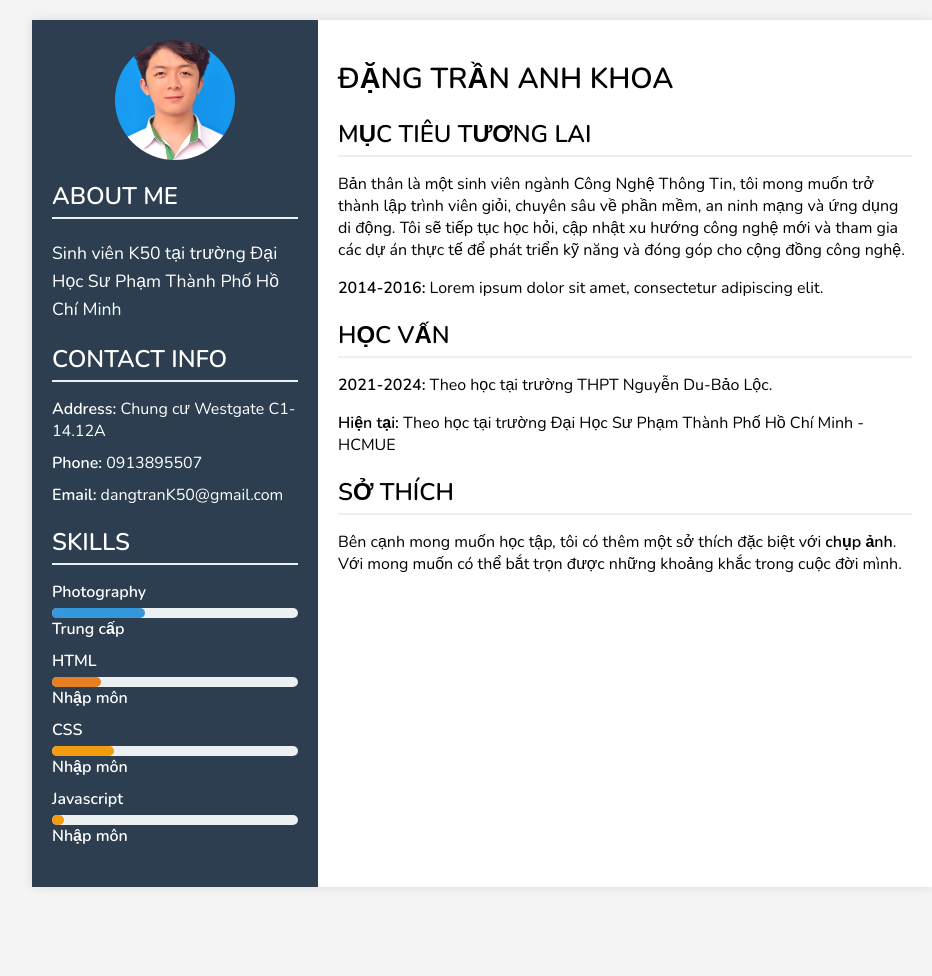
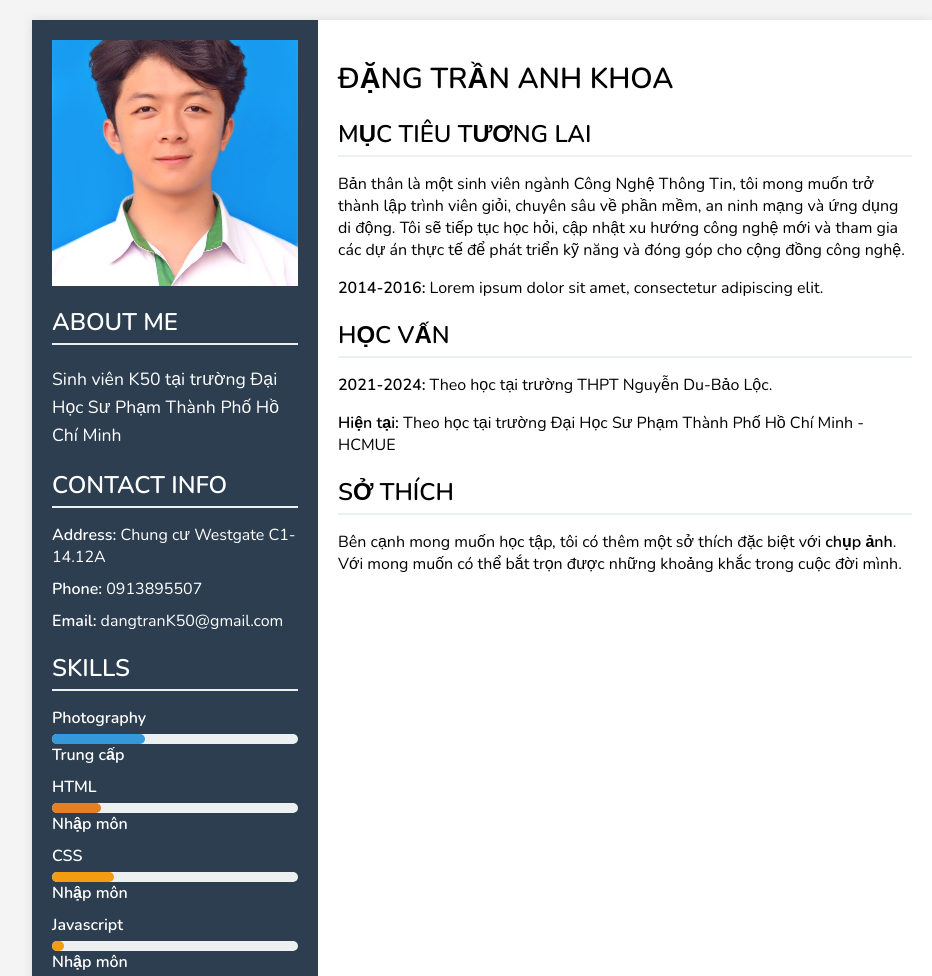
Before and after one commit to KhoaDangg/TKW, a plain HTML site: page ho_ca_vui_nhon/cv.html in a window 1280 px wide. Shown: the top 976 px of the page, without its empty margins (158-1090 px from the left). Before the commit the page ends 907 px from the top, so only its background shows below. Drawn offline with nearby package versions, Linux system fonts and the light colour scheme.

Commit message:
Update cv.html

```diff
--- a/ho_ca_vui_nhon/cv.html
+++ b/ho_ca_vui_nhon/cv.html
@@ -88,20 +88,22 @@
 
         /* Căn giữa ảnh vuông và không làm biến dạng */
         .profile-header {
-            width: 120px;
-            height: 120px;
-            border-radius: 50%; /* Căn tròn ảnh */
+            width: 100%; /* Chiều rộng 100% của thẻ chứa */
+            height: 0;
+            padding-top: 100%; /* Tạo tỉ lệ vuông (dùng padding-top để tạo chiều cao dựa vào chiều rộng) */
+            position: relative;
+            overflow: hidden;
             margin: 0 auto;
-            display: flex;
-            justify-content: center;
-            align-items: center;
-            overflow: hidden; /* Đảm bảo ảnh không tràn ra ngoài */
+            background-color: #fff;
         }
 
         .profile-header img {
-            width: 100%; /* Đảm bảo ảnh chiếm hết diện tích của thẻ chứa */
-            height: 100%; /* Chiều cao của ảnh bằng chiều cao của thẻ */
-            object-fit: cover; /* Giữ tỷ lệ và không làm biến dạng ảnh */
+            position: absolute;
+            top: 0;
+            left: 0;
+            width: 100%;
+            height: 100%;
+            object-fit: cover; /* Đảm bảo ảnh không bị nén và giữ nguyên tỷ lệ */
         }
     </style>
 </head>
```
